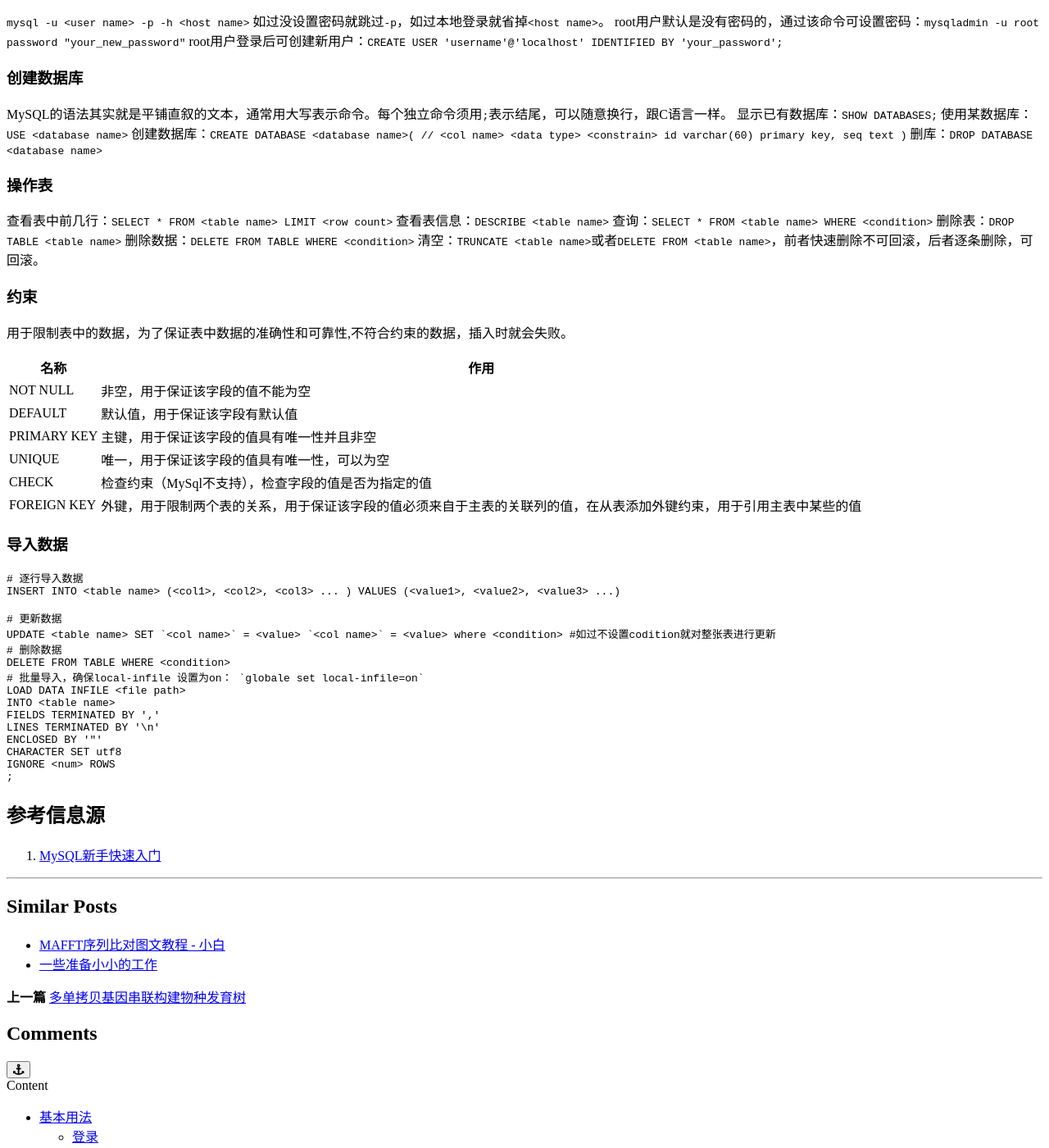
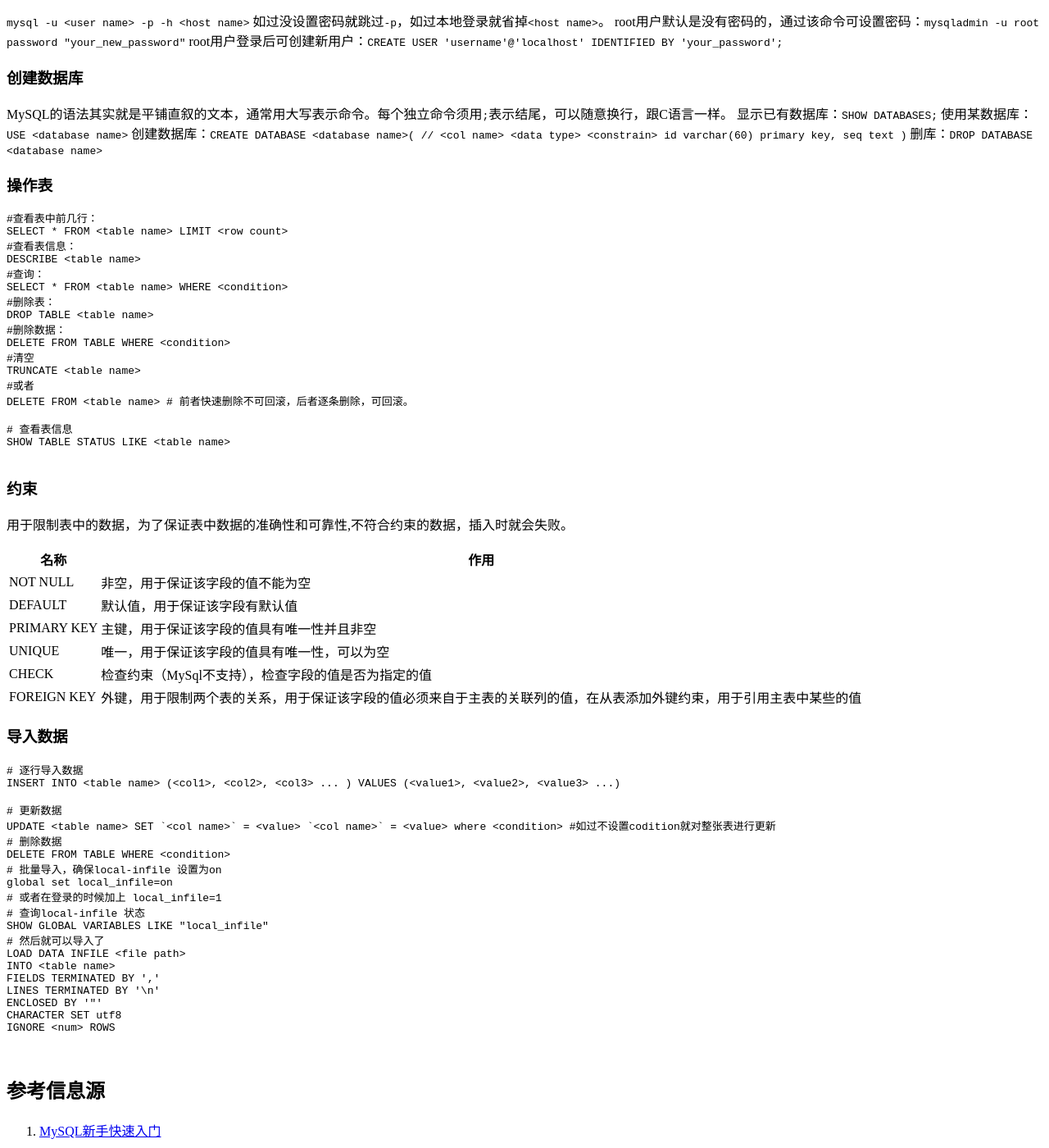
Before and after one commit to stogqy/stogqy.github.io, a Jekyll site: the page built from _posts/2023-08-17-MySQL-learning.md, in a window 1280 px wide and 1400 px high, scrolled down 597 px. Shown: the whole window at 82% size. Built offline with Jekyll 4.4.1, drawn with Linux system fonts in a browser that asks for light colours; a style sheet for code colours, icons or effects is not loaded.

Commit message:
Update 2023-08-17-MySQL-learning.md

````diff
--- a/_posts/2023-08-17-MySQL-learning.md
+++ b/_posts/2023-08-17-MySQL-learning.md
@@ -32,13 +32,26 @@ MySQL的语法其实就是平铺直叙的文本，通常用大写表示命令。
 
 ### 操作表
 
-查看表中前几行：`SELECT * FROM <table name> LIMIT <row count>`
-查看表信息：`DESCRIBE <table name>`
-查询：`SELECT * FROM <table name> WHERE <condition>`
-删除表：`DROP TABLE <table name>`
-删除数据：`DELETE FROM TABLE WHERE <condition>`
-清空：`TRUNCATE <table name>`或者`DELETE FROM <table name>`，前者快速删除不可回滚，后者逐条删除，可回滚。
+```shell
+#查看表中前几行：
+SELECT * FROM <table name> LIMIT <row count>
+#查看表信息：
+DESCRIBE <table name>
+#查询：
+SELECT * FROM <table name> WHERE <condition>
+#删除表：
+DROP TABLE <table name>
+#删除数据：
+DELETE FROM TABLE WHERE <condition>
+#清空
+TRUNCATE <table name>
+#或者
+DELETE FROM <table name> # 前者快速删除不可回滚，后者逐条删除，可回滚。
 
+# 查看表信息
+SHOW TABLE STATUS LIKE <table name>
+
+```
 
 ### 约束
 
@@ -64,7 +77,12 @@ INSERT INTO <table name> (<col1>, <col2>, <col3> ... ) VALUES (<value1>, <value2
 UPDATE <table name> SET `<col name>` = <value> `<col name>` = <value> where <condition> #如过不设置codition就对整张表进行更新
 # 删除数据
 DELETE FROM TABLE WHERE <condition>
-# 批量导入，确保local-infile 设置为on： `globale set local-infile=on`
+# 批量导入，确保local-infile 设置为on
+global set local_infile=on
+# 或者在登录的时候加上 local_infile=1
+# 查询local-infile 状态
+SHOW GLOBAL VARIABLES LIKE "local_infile"
+# 然后就可以导入了
 LOAD DATA INFILE <file path>
 INTO <table name>
 FIELDS TERMINATED BY ','
@@ -72,7 +90,8 @@ LINES TERMINATED BY '\n'
 ENCLOSED BY '"'
 CHARACTER SET utf8
 IGNORE <num> ROWS
-;
+
+
 ```
 
 
````
